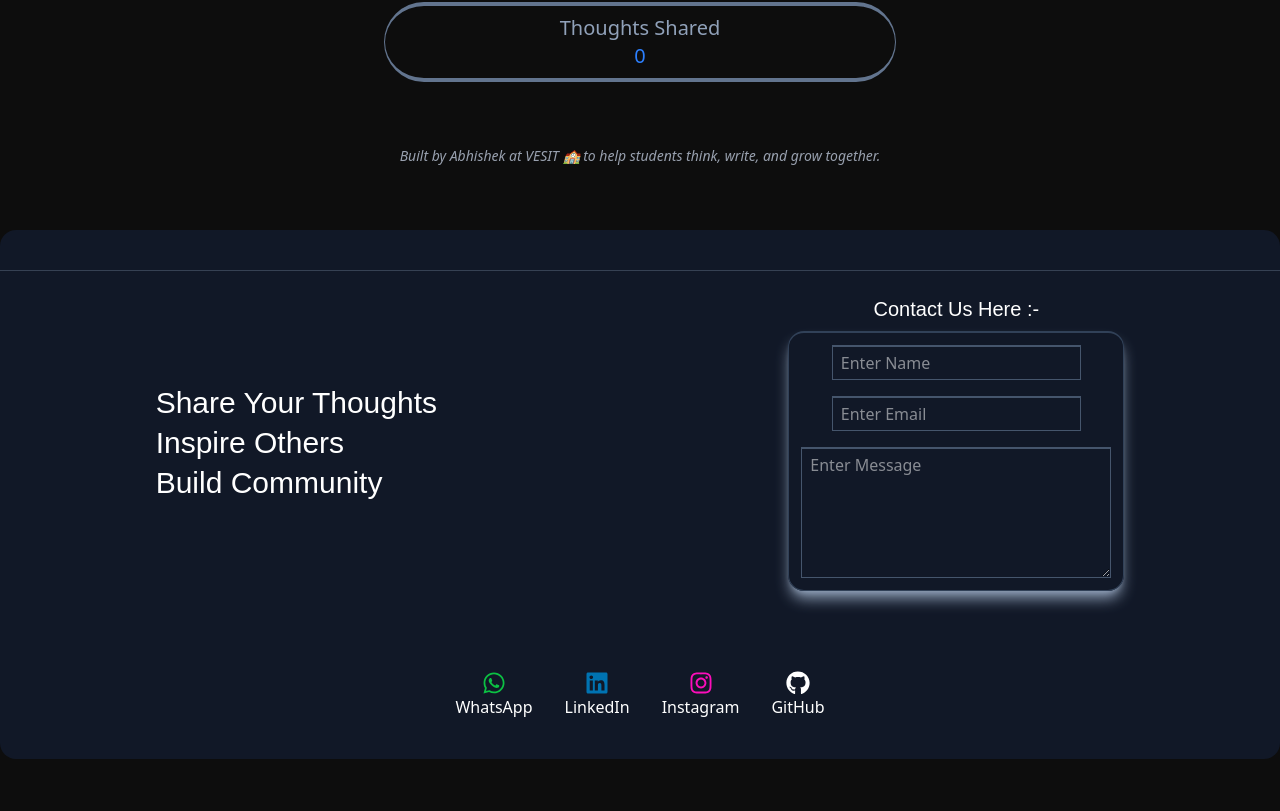
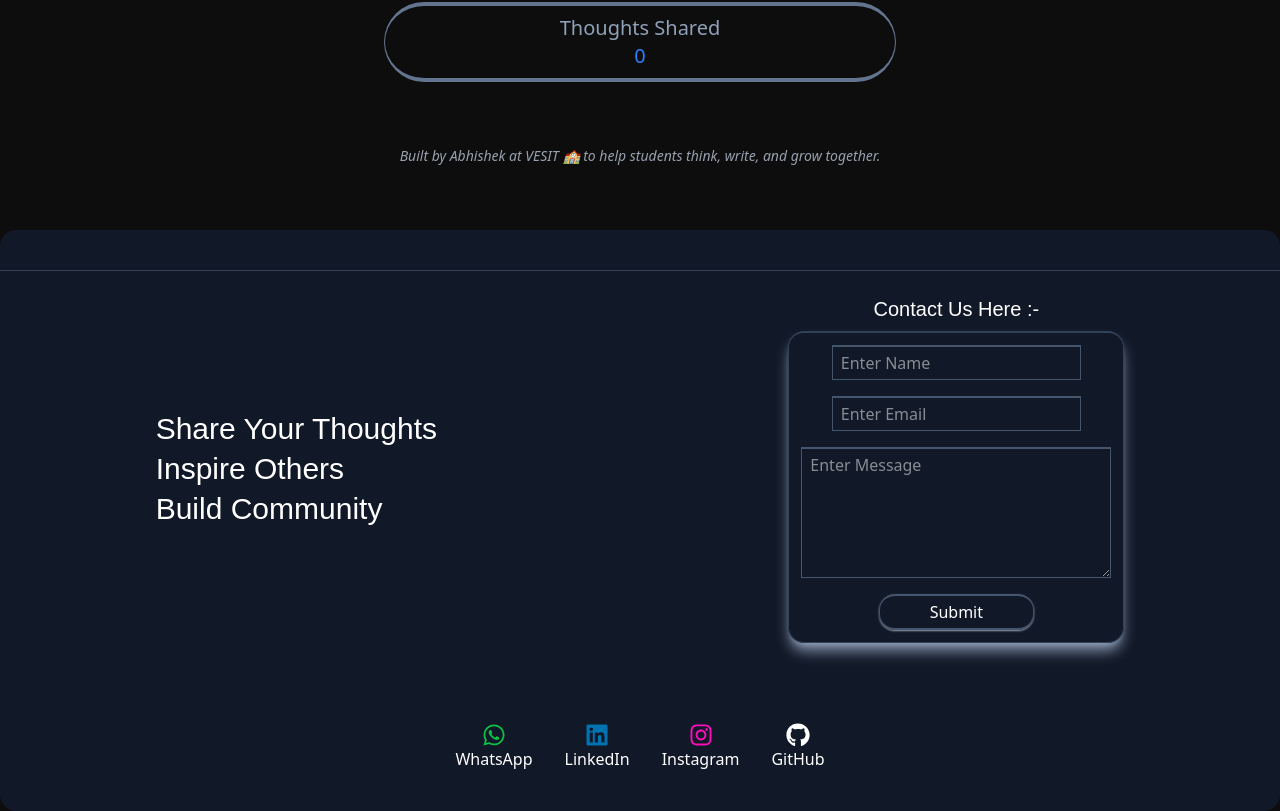
Before and after one commit to abhishek1709-vesit/THOUGHT-APP, a React (Vite) app: page / in a window 1280 px wide. Shown: the part 673-1484 px from the top of the page. Before the commit the page ends 1432 px from the top, so only its background shows below. Built offline with nearby package versions, Linux system fonts and the light colour scheme; no server answers; the database is empty; a web font is replaced by a local one.

Commit message:
Changed contact us

```diff
--- a/src/Components/Footer.jsx
+++ b/src/Components/Footer.jsx
@@ -1,8 +1,16 @@
 import { FaWhatsapp } from "react-icons/fa";
 import { FaGithub, FaLinkedin } from "react-icons/fa6";
 import { FaInstagram } from "react-icons/fa";
+import { useState } from "react";
 
 export const Footer = () => {
+  const [userName, setUserName] = useState("")
+  const [email, setEmail] = useState("")
+  const [message, setMessage] = useState("")
+  const handleFormSubmit = (e) => {
+    e.preventDefault()
+
+  }
   return (
     <footer className="bg-[#111827] rounded-2xl border-gray-700 flex flex-wrap flex-col items-center">
       <div className="my-4 bg-[#111827] flex flex-wrap gap-10 justify-around items-center w-full h-full text-center py-6 border-t border-gray-700 mt-10">
@@ -13,17 +21,22 @@ export const Footer = () => {
         </div>
         <div className="flex flex-col">
           <p className="text-style text-xl">Contact Us Here :- </p>
-          <form className="border-t-2 border-x-[1px] border-b-[1px] p-3 rounded-2xl border-slate-700 shadow-lg shadow-slate-400 flex flex-col gap-4 items-center justify-center mt-2">
+          <form className="border-t-2 border-x-[1px] border-b-[1px] p-3 rounded-2xl border-slate-700 shadow-lg shadow-slate-400 flex flex-col gap-4 items-center justify-center mt-2" onSubmit={handleFormSubmit}>
             <input
               type="text"
               placeholder="Enter Name"
               required
               className="border-t-2 border-x-[1px] border-b-[1px] border-slate-600 px-2 py-1"
+              value={userName}
+              onChange={(e) => setUserName(e.target.value)}
             />
             <input
               type="email"
               placeholder="Enter Email"
               className="border-t-2 border-x-[1px] border-b-[1px] border-slate-600 px-2 py-1"
+              required
+              value={email}
+              onChange={(e) => setEmail(e.target.value)}
             />
             <textarea
               rows="5"
@@ -31,8 +44,11 @@ export const Footer = () => {
               type="email"
               placeholder="Enter Message"
               required
+              value={message}
+              onChange={(e) => setMessage(e.target.value)}
               className="border-t-2 border-x-[1px] border-b-[1px] border-slate-600 px-2 py-1"
             />
+            <button type="submit" className="border-y-2 border-x-[1px] w-[50%] shadow-xs shadow-gray-400 border-slate-600 rounded-2xl py-1">Submit</button>
           </form>
         </div>
       </div>
--- a/src/Pages/NewThought.jsx
+++ b/src/Pages/NewThought.jsx
@@ -23,10 +23,10 @@ export const NewThought = () => {
     }, [isAuth])
   return (
     <div className="flex justify-center my-10">
-      <form onSubmit={handleFormSubmit} className="flex flex-col gap-5 w-[80vw] md:w-[30vw] border-t-2 border-x-[1px] border-b-[1px] rounded-2xl border-slate-600 p-4">
-        <input type="text" placeholder="Title" className="bg-gray-400 text-black placeholder:text-black px-3 py-1 rounded-2xl border-slate-700" value={title} onChange={(e) => setTitle(e.target.value)}/>
-        <textarea rows="5"  type="text" placeholder="Thought" className="bg-gray-400 text-black placeholder:text-black px-3 py-1 rounded-2xl border-slate-700"  value={thought} onChange={(e)=>setThought(e.target.value)}/>
-        <button type="submit">Add Thought</button>
+      <form onSubmit={handleFormSubmit} className="flex items-center flex-col gap-5 w-[80vw] md:w-[30vw] border-t-2 border-x-[1px] border-b-[1px] rounded-2xl border-slate-600 p-4">
+        <input type="text" placeholder="Title" className="w-[80%] bg-gray-400 text-black placeholder:text-black px-3 py-1 rounded-2xl border-slate-700" value={title} onChange={(e) => setTitle(e.target.value)}/>
+        <textarea rows="5"  type="text" placeholder="Thought" className="w-[80%] bg-gray-400 text-black placeholder:text-black px-3 py-1 rounded-2xl border-slate-700"  value={thought} onChange={(e)=>setThought(e.target.value)}/>
+        <button type="submit" className="border-y-4 border-x-[1px] w-[50%] border-slate-600 rounded-2xl py-1">Add Thought</button>
       </form>
     </div>
   )
```
